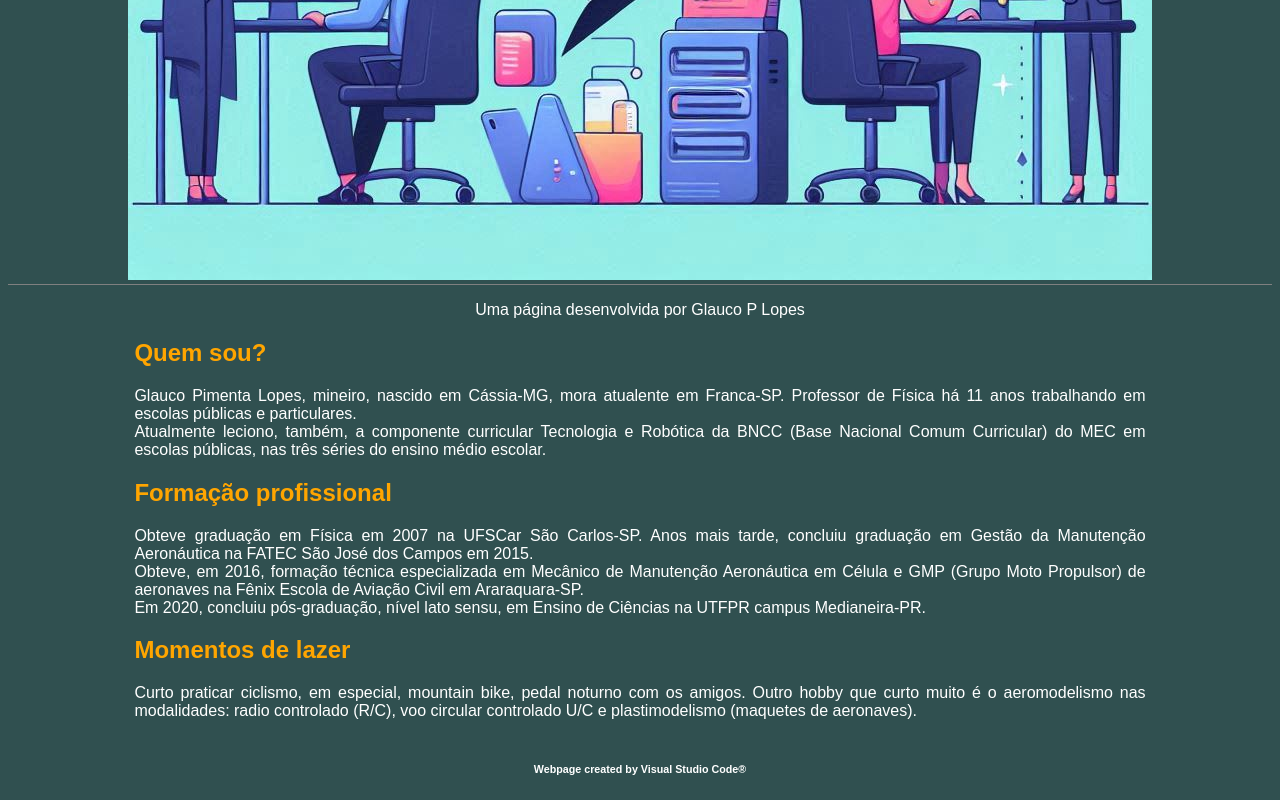
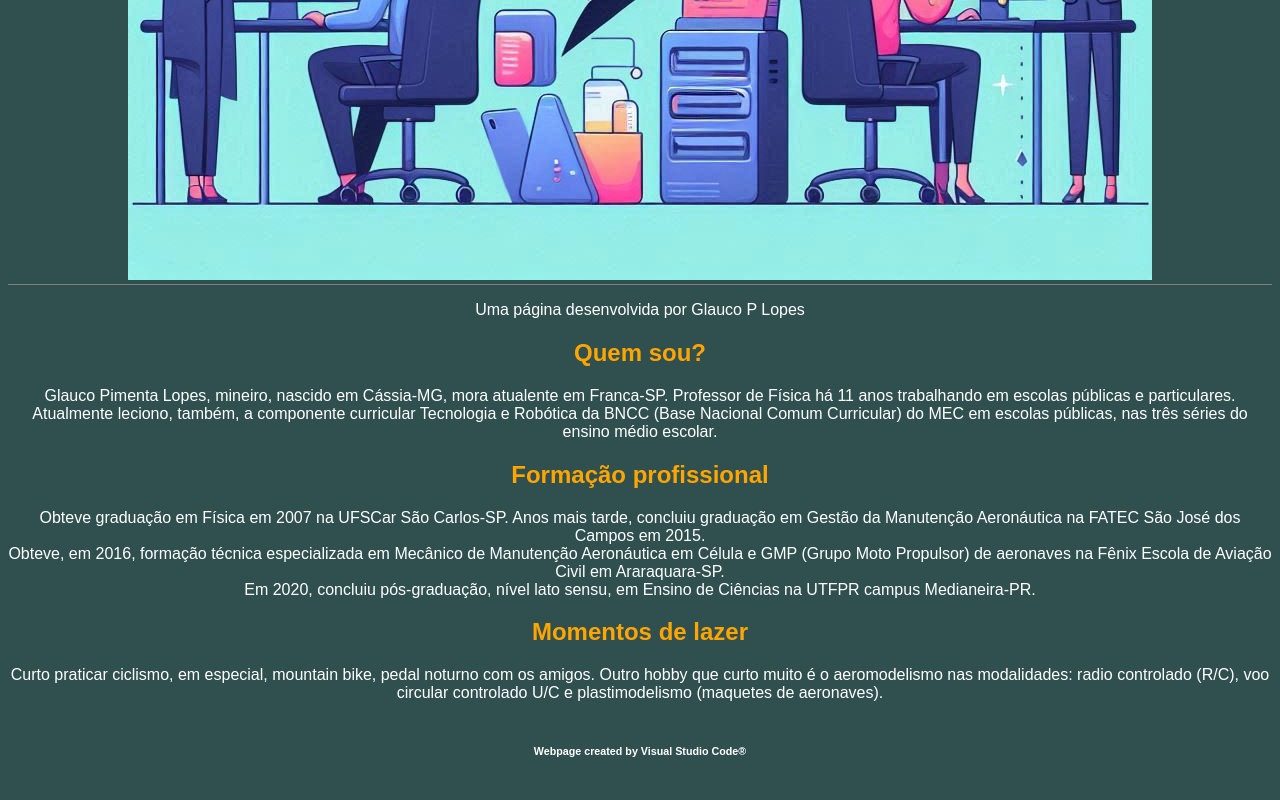
Before and after one commit to GlaucoPLopes/HelloWorld, a plain HTML site: page index.html in a window 1280 px wide. Shown: the part 859-1659 px from the top of the page. Drawn offline with Linux system fonts and the light colour scheme.

Commit message:
Add files via upload

```diff
--- a/index.html
+++ b/index.html
@@ -4,26 +4,15 @@
     <meta charset="UTF-8">
     <meta name="viewport" content="width=device-width, initial-scale=1.0">
 
-    <style>
-        body {
-          text-align: center; /* Centraliza todo o conteúdo */
-        }
-        section {
-          width: 80%; /* Define a largura do elemento */
-          margin: 0 auto; /* Centraliza o elemento horizontalmente */
-          text-align: left;
-          text-align: justify; /* Justifica o texto */
-        }
-      </style>
-
     <title>Hello World</title>
     <link rel="stylesheet" href="style.css">
-</head>
-<body>
+
+  </head>
+  <body>
 
     <header>
         <h1>Hello World!</h1>
-        <p><span id="nome-usuário">Olá! Que bom te ver por aqui!</span></p>
+        <p>Olá! Que bom te ver por aqui, <span id="nomeUsuario"></span>!</p>
     </header>
     <img src="imagem/ti_ai.png" alt="Imagem criada com IA que representa a carreira em Análise e Desenvolvimento de Sistemas">
     </section>
@@ -52,6 +41,6 @@
         <!--<p><span class="texto-inglês">Hypertext Markup Language </span>(em português, Linguagem de Marcação de Hipertexto) estrutura a sua página web</p>
         <h2>CSS</h2>
         <p><span class="texto-inglês">Cascading Style Sheets </span>(em português, Folha de Estilo em Cascata) estiliza a sua página web</p>-->
-
+        <script src="main.js"></script>
 </body>
 </html>
```
